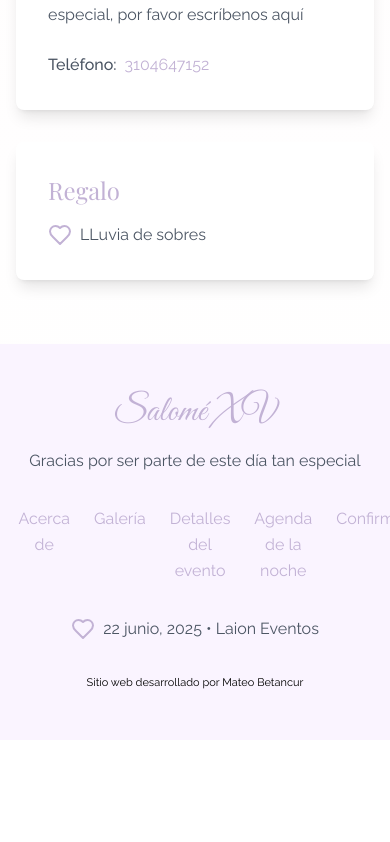
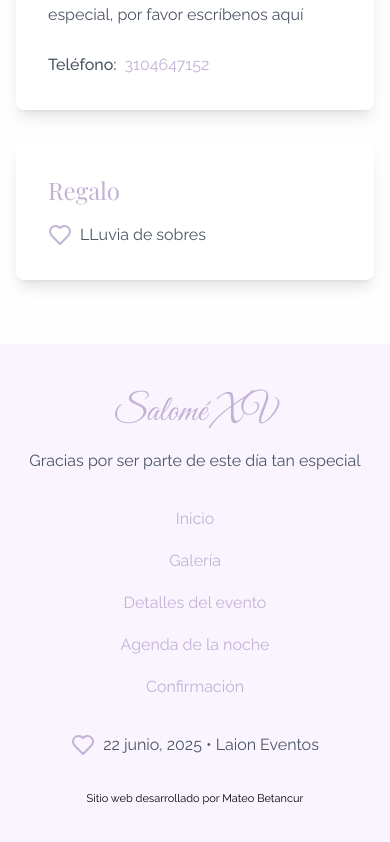
Before and after one commit to GiaHuy99/happybirthday-uncleHuy, a React (Vite) app: page / in a window 390 px wide. Shown: the part 6624-7466 px from the top of the page. Before the commit the page ends 7364 px from the top, so only its background shows below. Built offline with nearby package versions, Linux system fonts and the light colour scheme.

Commit message:
style: refactor Footer component layout for improved responsiveness and visual consistency

```diff
--- a/src/components/Footer.tsx
+++ b/src/components/Footer.tsx
@@ -8,18 +8,12 @@
 					</h2>
 					<p className="mb-8">Gracias por ser parte de este día tan especial</p>
 
-					<div className="flex justify-center space-x-6 mb-8 text-purple-dark">
+					<div className="flex flex-col md:flex-row justify-center space-y-4 md:space-y-0 md:space-x-6 mb-8 text-purple-dark">
 						<a
 							href="#hero"
 							className="hover:text-purple-dark transition-colors"
 						>
 							Inicio
-						</a>
-						<a
-							href="#about"
-							className="hover:text-purple-dark transition-colors"
-						>
-							Acerca de
 						</a>
 						<a
 							href="#gallery"
```
